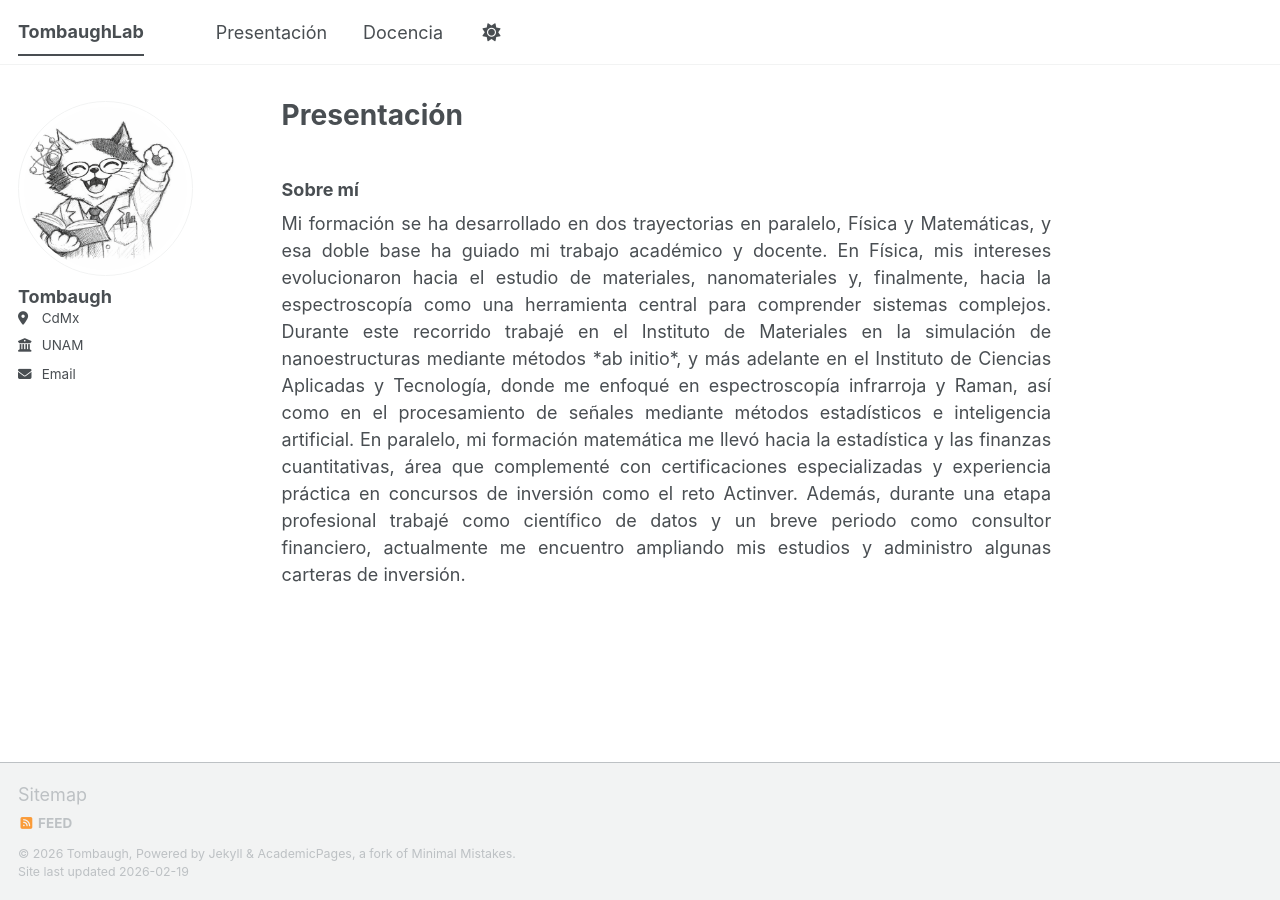
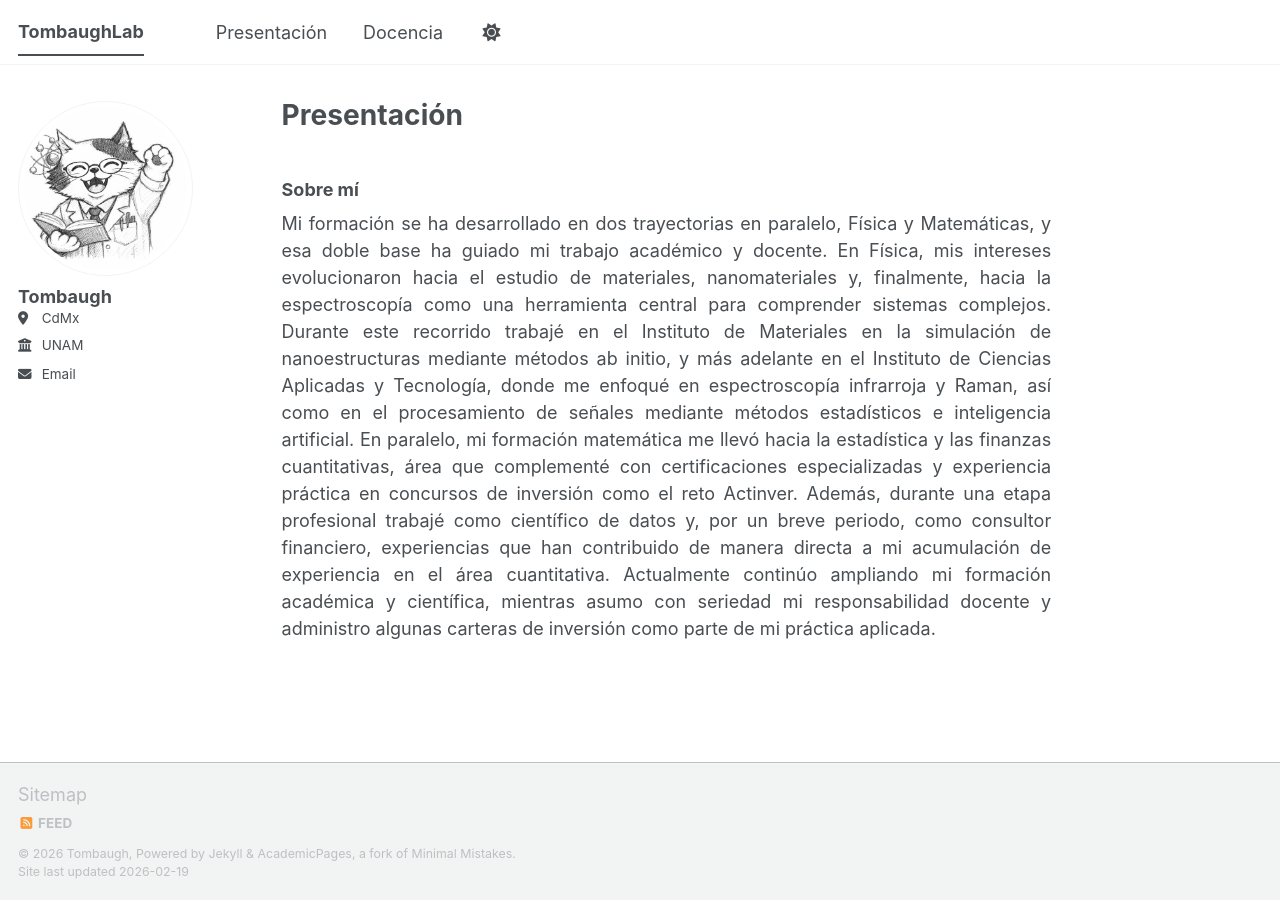
Before and after one commit to TombaughLab/TombaughLab.github.io, a Jekyll site: the page built from _pages/about.md, in a window 1280 px wide. Built offline with Jekyll 4.4.1, drawn with Linux system fonts in a browser that asks for light colours; a script bundle is joined from its source files by our own code; library files that are not in the unit come from our copies.

Commit message:
Update about.md

```diff
--- a/_pages/about.md
+++ b/_pages/about.md
@@ -7,5 +7,5 @@ author_profile: true
 ### Sobre mí
 
 <p style="text-align: justify;">
-Mi formación se ha desarrollado en dos trayectorias en paralelo, Física y Matemáticas, y esa doble base ha guiado mi trabajo académico y docente. En Física, mis intereses evolucionaron hacia el estudio de materiales, nanomateriales y, finalmente, hacia la espectroscopía como una herramienta central para comprender sistemas complejos. Durante este recorrido trabajé en el Instituto de Materiales en la simulación de nanoestructuras mediante métodos *ab initio*, y más adelante en el Instituto de Ciencias Aplicadas y Tecnología, donde me enfoqué en espectroscopía infrarroja y Raman, así como en el procesamiento de señales mediante métodos estadísticos e inteligencia artificial. En paralelo, mi formación matemática me llevó hacia la estadística y las finanzas cuantitativas, área que complementé con certificaciones especializadas y experiencia práctica en concursos de inversión como el reto Actinver. Además, durante una etapa profesional trabajé como científico de datos y un breve periodo como consultor financiero, actualmente me encuentro ampliando mis estudios y administro algunas carteras de inversión.
+Mi formación se ha desarrollado en dos trayectorias en paralelo, Física y Matemáticas, y esa doble base ha guiado mi trabajo académico y docente. En Física, mis intereses evolucionaron hacia el estudio de materiales, nanomateriales y, finalmente, hacia la espectroscopía como una herramienta central para comprender sistemas complejos. Durante este recorrido trabajé en el Instituto de Materiales en la simulación de nanoestructuras mediante métodos ab initio, y más adelante en el Instituto de Ciencias Aplicadas y Tecnología, donde me enfoqué en espectroscopía infrarroja y Raman, así como en el procesamiento de señales mediante métodos estadísticos e inteligencia artificial. En paralelo, mi formación matemática me llevó hacia la estadística y las finanzas cuantitativas, área que complementé con certificaciones especializadas y experiencia práctica en concursos de inversión como el reto Actinver. Además, durante una etapa profesional trabajé como científico de datos y, por un breve periodo, como consultor financiero, experiencias que han contribuido de manera directa a mi acumulación de experiencia en el área cuantitativa. Actualmente continúo ampliando mi formación académica y científica, mientras asumo con seriedad mi responsabilidad docente y administro algunas carteras de inversión como parte de mi práctica aplicada.
 </p>
```
